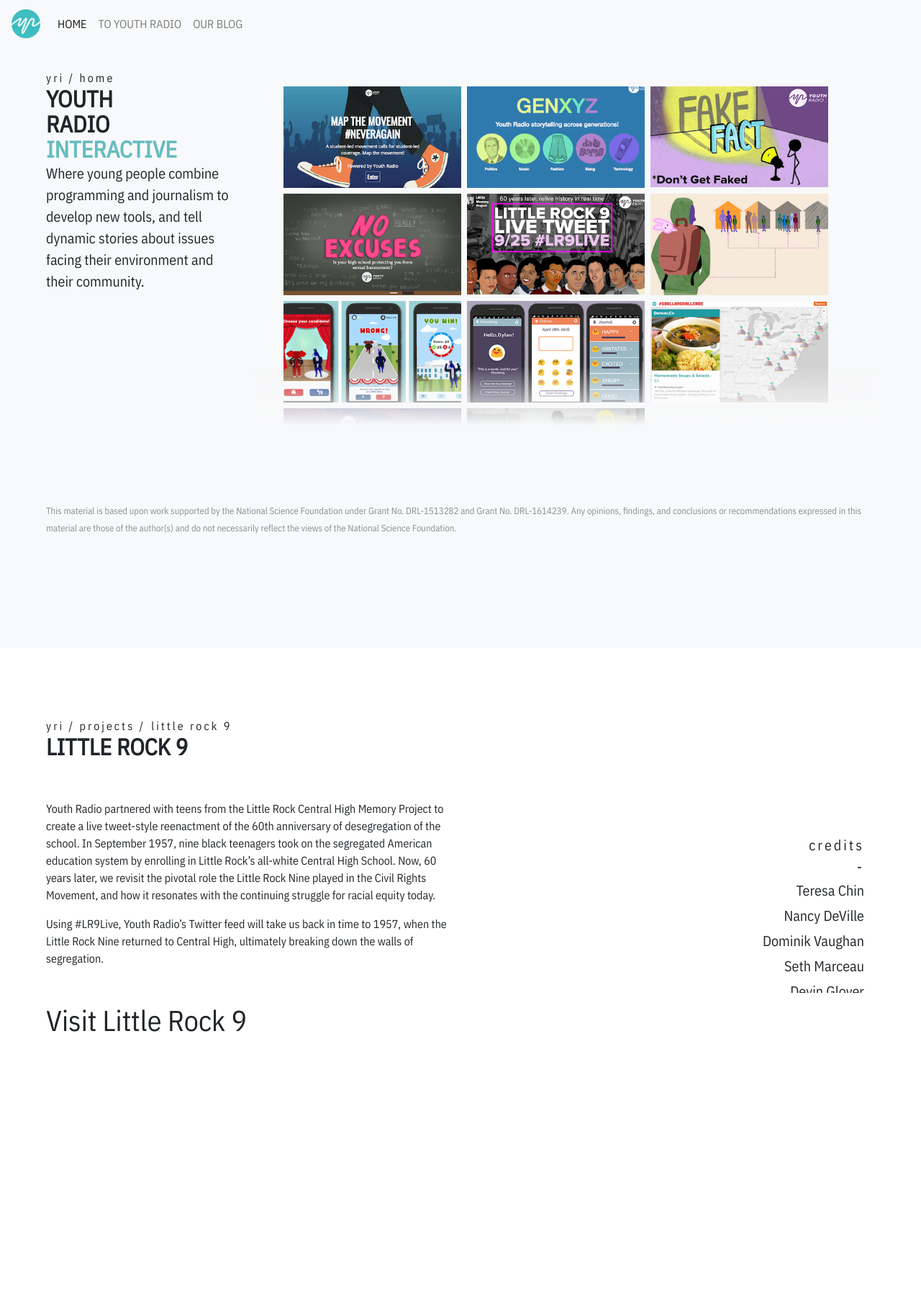
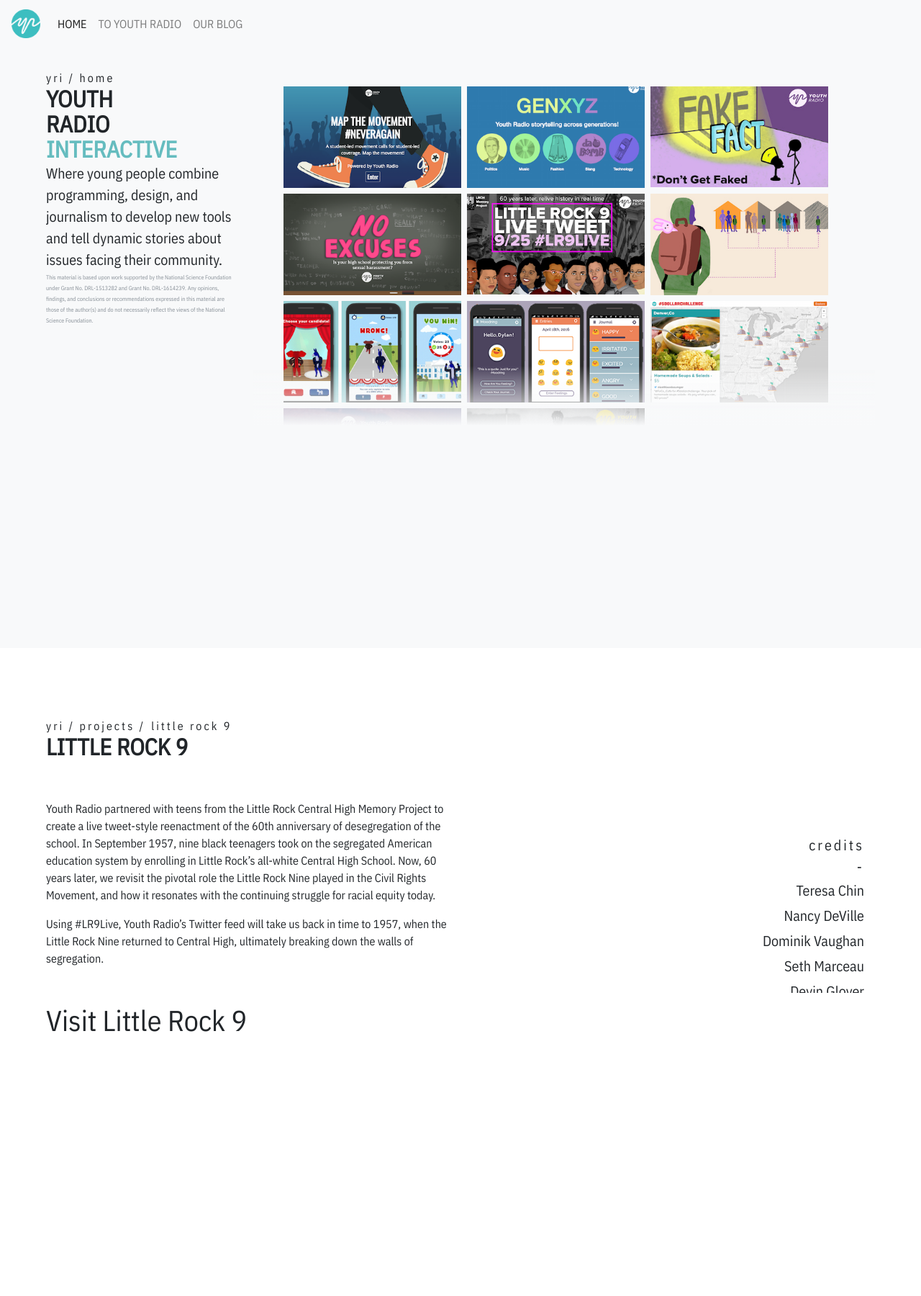
Before and after one commit to youthradio/YRIPortfolio, a Jekyll site: the page built from _projects/Little-Rock-9.md, in a window 1280 px wide. Shown: the whole page at 72% size. Built offline with Jekyll 4.4.1, drawn with Linux system fonts in a browser that asks for light colours.

Commit message:
disclaimer-update

```diff
--- a/_config.yml
+++ b/_config.yml
@@ -11,6 +11,7 @@
 include: ['_pages']
 # permalink: :title/
 
+# baseurl needs to be blank for the build, just for right now, as it's useful for github but breaks hosting on a typical server.
 
 
 # Build settings
@@ -30,9 +31,6 @@
   collections:
     permalink: /:coll/
     enabled: true
-
-paginate: 5
-paginate_path: "projects"
 
 # Defaults
 defaults:
--- a/_includes/gallery-front.html
+++ b/_includes/gallery-front.html
@@ -4,7 +4,7 @@
   {% assign sorted = (site.projects | sort: 'date') | reverse %}
   {% for item in sorted %}
     <div class="col-12 col-md-4 mb-2 pr-2 text-center ">
-      <a href="{{ site.baseurl }}{{ item.url }}"><img id="hPic4" data-tilt class="img-fluid tilt" src="{{ site.baseurl }}/assets/covers/{{ item.coverimg }}"></a>
+      <a href="{{ site.baseurl }}{{ item.url }}.html"><img id="hPic4" data-tilt class="img-fluid tilt" src="{{ site.baseurl }}/assets/covers/{{ item.coverimg }}"></a>
     </div>
   {% endfor %}
   <div class="fade-out"></div>
--- a/_includes/project-description.html
+++ b/_includes/project-description.html
@@ -20,7 +20,7 @@
     <div class="row">
       <div id="P1Accordian" data-children=".item">
         <div class="item crumb">
-          <div id="P1Shots" class="collapse show d-none d-lg-inline" role="tabpanel">
+          <div id="P1Shots" class="collapse show d-inline d-lg-inline" role="tabpanel">
             <div class="mb-3 mt-3">
               <div style="overflow-y: hidden; overflow-x: scroll;" class="d-flex justify-content-center">
 
@@ -28,7 +28,7 @@
                   {% assign imgpath = 'img/' | append: page.imgfolder %}
                   {% if image.path contains imgpath %}
                     <div class="mr-3">
-                      <img id="P1Shot1" height="100%" width="100%" data-tilt class="img-fluid tilt" src="{{ site.baseurl }}{{ image.path }}">
+                      <img id="P1Shot1" height="100%" width="100%" data-tilt class="tilt" src="{{ site.baseurl }}{{ image.path }}">
                     </div>
                   {% endif %}
                 {% endfor %}
--- a/_includes/project-list.html
+++ b/_includes/project-list.html
@@ -6,7 +6,7 @@
     <div class="row crumb text-lowercase">
       yri / home
     </div>
-    <div class="row d-flex">
+    <div class="row d-flex flex-wrap">
       <div class="col-12 col-md-3">
         <div class="col-4">
           <div class="display-4 yrid">
@@ -15,15 +15,20 @@
         </div>
 
         <div class="lead sub-lead">
-          <p>Where young people combine programming and journalism to develop new tools, and tell dynamic stories about issues facing their environment and their community.</p>
+          <p>Where young people combine programming, design, and journalism to develop new tools and tell dynamic stories about issues facing their community.</p>
         </div>
+
+        <div class="order-1 order-md-0">
+        {% include disclaimer.html %}
+        </div>
+
       </div>
-      <div class="col-12 col-md-9 ">
+      <div class="col-12 order-0 order-md-1 col-md-9 ">
         {% include gallery-front.html %}
       </div>
     </div>
     <div class="row d-flex align-self-end">
-    {% include disclaimer.html %}
+
   </div>
   </div>
 </div>
--- a/css/main.css
+++ b/css/main.css
@@ -101,7 +101,8 @@
 }
 
 .disclaimer{
-  top: -20px;
+  top: -15px;
+  font-size: 10px !important;
 }
 
 .tilt{
--- a/js/main.js
+++ b/js/main.js
@@ -12,8 +12,9 @@
 $("img").click(function() {
   $("#pageBG").show();
 });
+
 $('.tilt').tilt({
-  scale: 0.92
+  scale: .92,
 })
 
 $("#back").click(function() {
```
